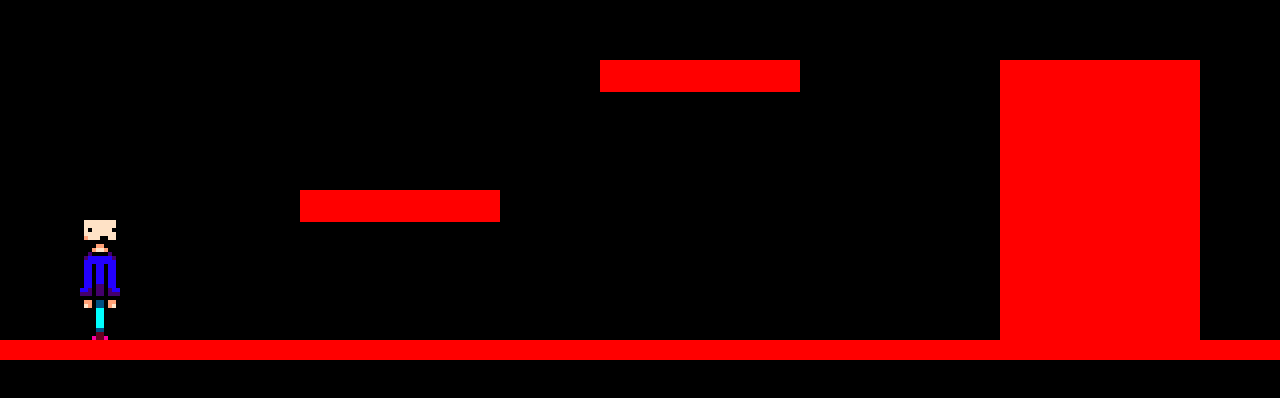
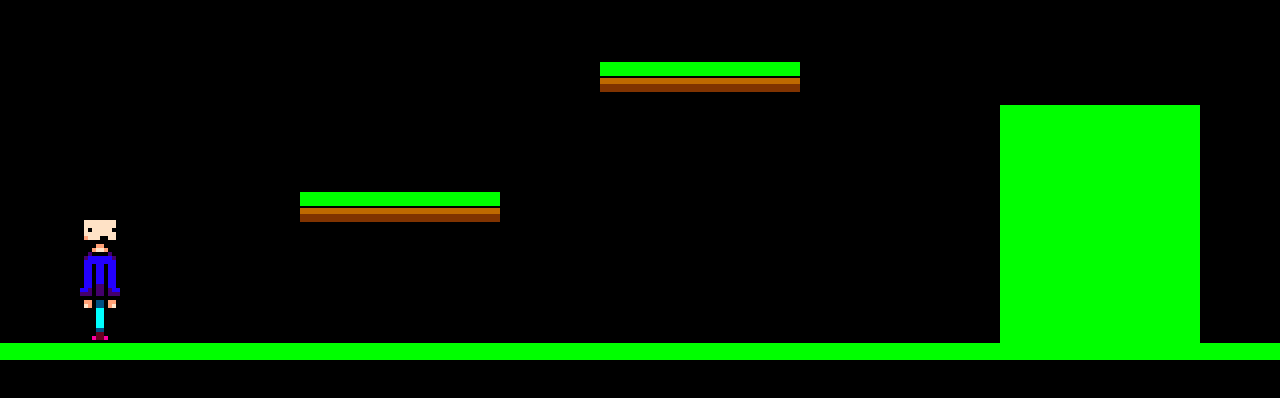
Before and after one commit to moiseshenriquealmeida-hub/Game, a plain HTML site: page index.html in a window 1280 px wide. Shown: the part 400-798 px from the top of the page. Drawn offline with Linux system fonts and the light colour scheme.

Commit message:
dasdfjkl

```diff
--- a/index.html
+++ b/index.html
@@ -530,12 +530,12 @@
                     this.h = h
                     this.col = new Rectangle(x, y, w, h)
                     Collisions.push(this.col)
+                    this.img = createImage("./Grass.png", 16, 16)
                 }
 
 
                 Draw() {
-                    CanvasContext.fillStyle = "red"
-                    CanvasContext.fillRect(this.x, this.y, this.w, this.h)
+                    CanvasContext.drawImage(this.img, this.x, this.y, this.w, this.h)
                 }
             }
 
```
Also changed, not shown: Grass.png (added).
